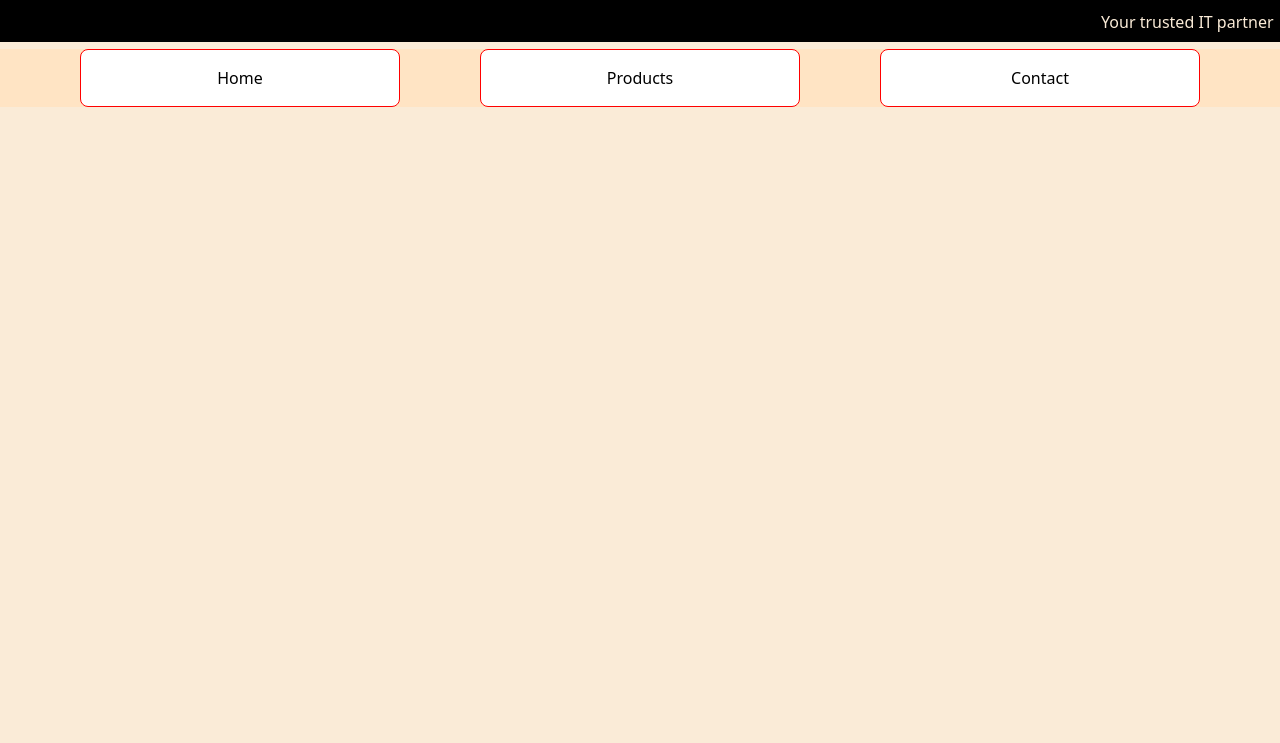
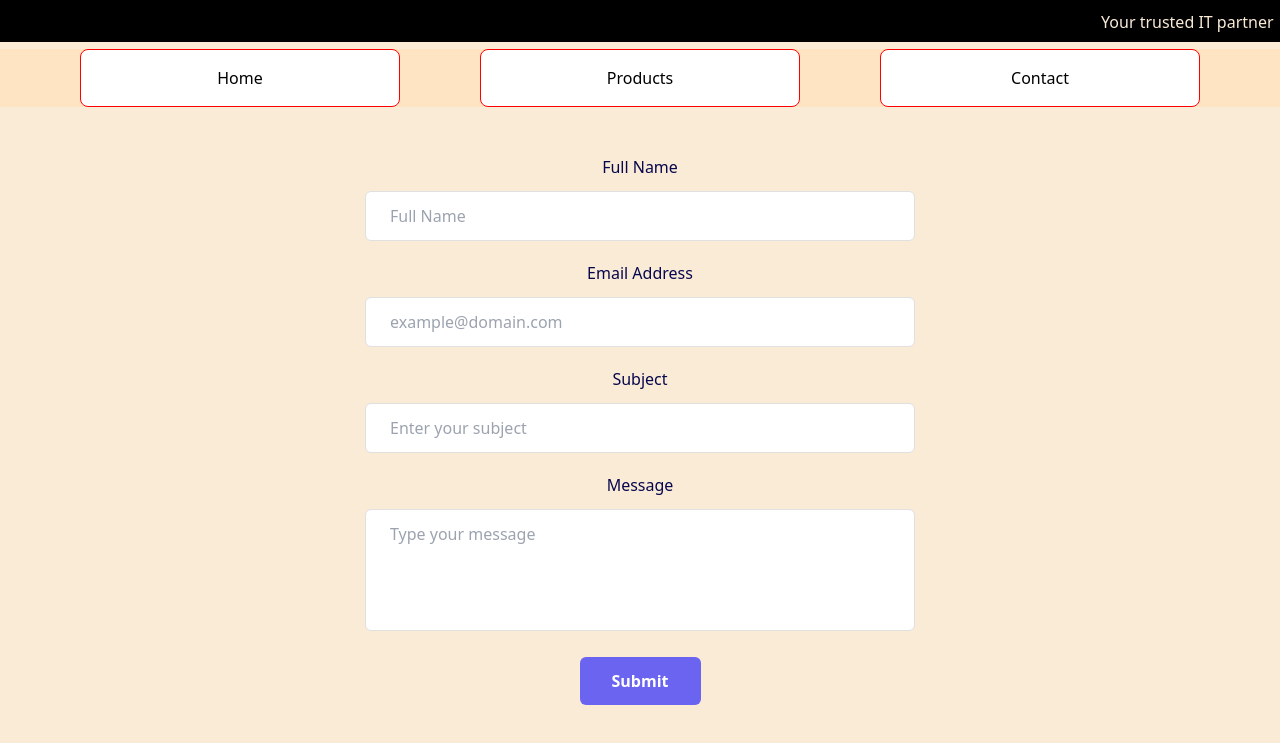
Before and after one commit to pally0091/rc-site-js, a plain HTML site: page contact.html in a window 1280 px wide. Shown: the part 83-826 px from the top of the page. Before the commit the page ends 800 px from the top, so only its background shows below. Drawn offline with nearby package versions, Linux system fonts and the light colour scheme.

Commit message:
finishing touch

```diff
--- a/contact.html
+++ b/contact.html
@@ -25,7 +25,81 @@
     </nav>
 
     <!-- Contact  -->
+    <!-- component -->
+<div class="flex items-center justify-center p-12">
 
+    <div class="mx-auto w-full max-w-[550px]">
+      <form action="https://formbold.com/s/FORM_ID" method="POST">
+        <div class="mb-5">
+          <label
+            for="name"
+            class="mb-3 block text-base font-medium text-[#07074D]"
+          >
+            Full Name
+          </label>
+          <input
+            type="text"
+            name="name"
+            id="name"
+            placeholder="Full Name"
+            class="w-full rounded-md border border-[#e0e0e0] bg-white py-3 px-6 text-base font-medium text-[#6B7280] outline-none focus:border-[#6A64F1] focus:shadow-md"
+          />
+        </div>
+        <div class="mb-5">
+          <label
+            for="email"
+            class="mb-3 block text-base font-medium text-[#07074D]"
+          >
+            Email Address
+          </label>
+          <input
+            type="email"
+            name="email"
+            id="email"
+            placeholder="example@domain.com"
+            class="w-full rounded-md border border-[#e0e0e0] bg-white py-3 px-6 text-base font-medium text-[#6B7280] outline-none focus:border-[#6A64F1] focus:shadow-md"
+          />
+        </div>
+        <div class="mb-5">
+          <label
+            for="subject"
+            class="mb-3 block text-base font-medium text-[#07074D]"
+          >
+            Subject
+          </label>
+          <input
+            type="text"
+            name="subject"
+            id="subject"
+            placeholder="Enter your subject"
+            class="w-full rounded-md border border-[#e0e0e0] bg-white py-3 px-6 text-base font-medium text-[#6B7280] outline-none focus:border-[#6A64F1] focus:shadow-md"
+          />
+        </div>
+        <div class="mb-5">
+          <label
+            for="message"
+            class="mb-3 block text-base font-medium text-[#07074D]"
+          >
+            Message
+          </label>
+          <textarea
+            rows="4"
+            name="message"
+            id="message"
+            placeholder="Type your message"
+            class="w-full resize-none rounded-md border border-[#e0e0e0] bg-white py-3 px-6 text-base font-medium text-[#6B7280] outline-none focus:border-[#6A64F1] focus:shadow-md"
+          ></textarea>
+        </div>
+        <div>
+          <button
+            class="hover:shadow-form rounded-md bg-[#6A64F1] py-3 px-8 text-base font-semibold text-white outline-none"
+          >
+            Submit
+          </button>
+        </div>
+      </form>
+    </div>
+  </div>
 
 </body>
 </html>
```
